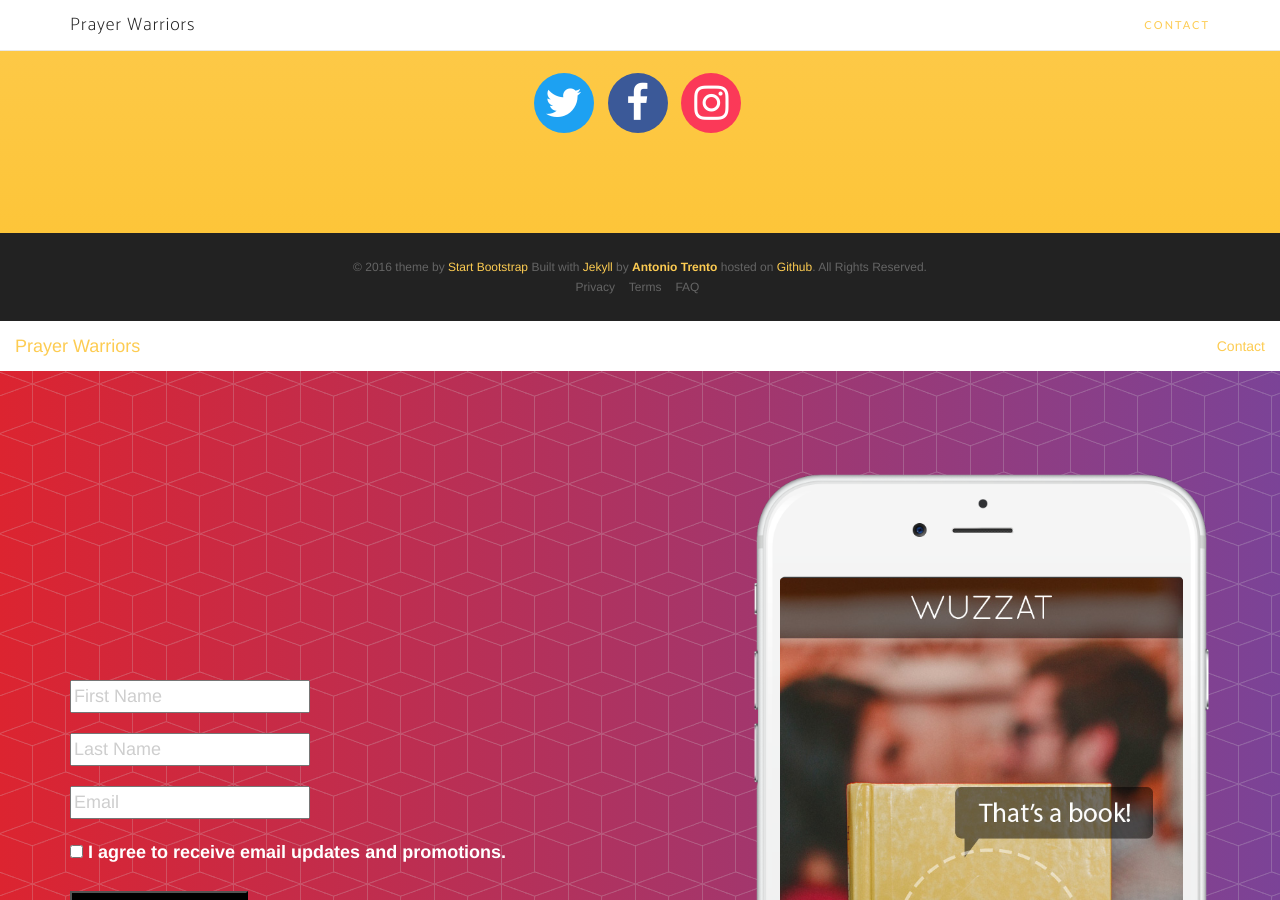
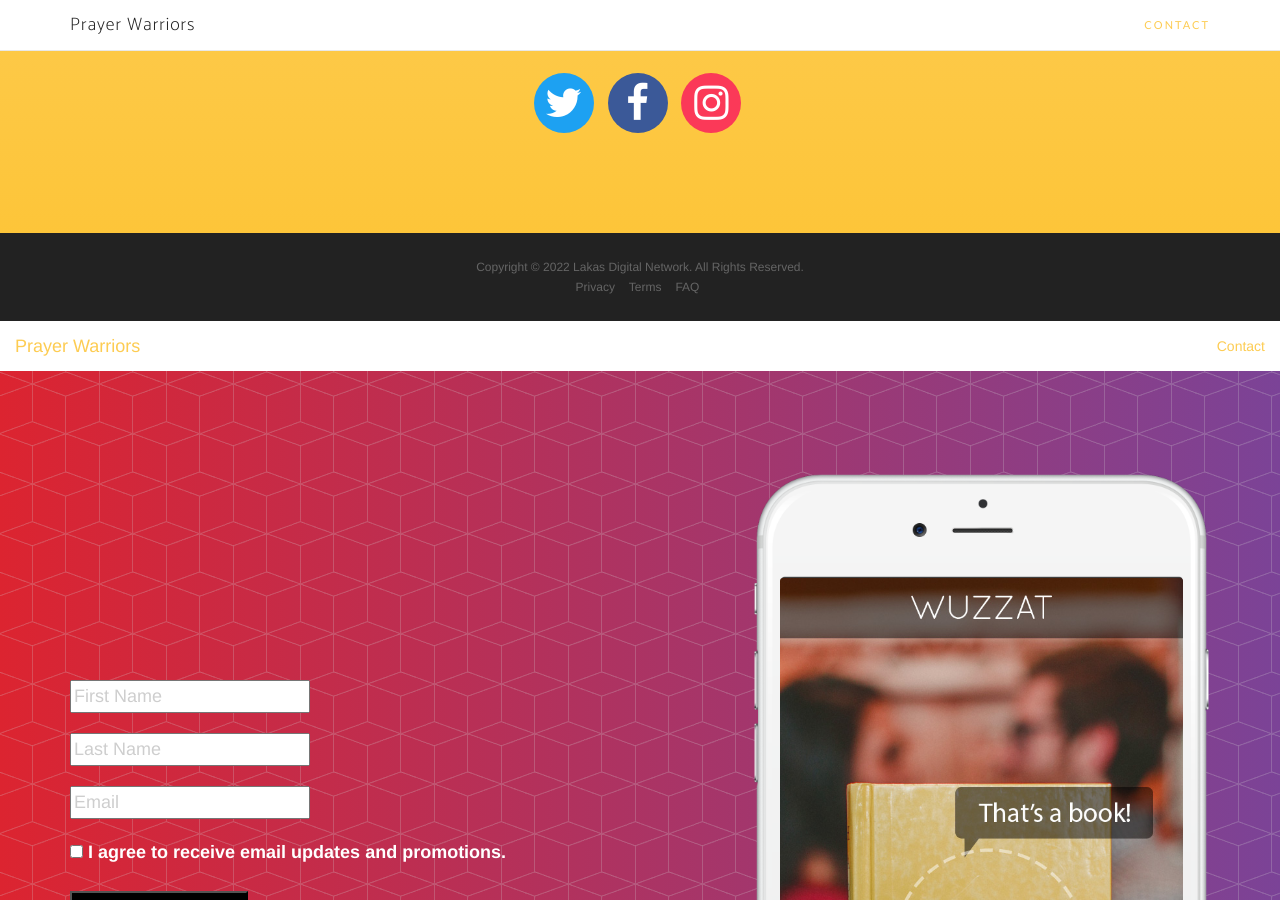
Before and after one commit to LakasNetwork/pray4others, a Jekyll site: the page built from test.html, in a window 1280 px wide and 900 px high, scrolled down 4375 px. Built offline with Jekyll 4.4.1, drawn with Linux system fonts in a browser that asks for light colours; nearby versions of some CDN libraries; some web fonts are replaced; some of the changed text lies outside the part shown.

Commit message:
Update footer

```diff
--- a/_includes/contact.html
+++ b/_includes/contact.html
@@ -13,7 +13,7 @@
 </section>
 <footer>
     <div class="container">
-        <p>&copy; 2016 theme by <a rel="nofollow" target="blank" href="https://startbootstrap.com/template-overviews/new-age/">Start Bootstrap</a> Built with <a target="_blank" rel="nofollow" href="https://jekyllrb.com/">Jekyll</a> by <a target="_blank" href="https://antoniotrento.net"><b>Antonio Trento</b></a> hosted on <a target="_blank" rel="nofollow" href="https://github.com/jekynewage/jekynewage.github.io">Github</a>. All Rights Reserved.</p>
+        <p>Copyright &copy; 2022 Lakas Digital Network. All Rights Reserved.</p>
         <ul class="list-inline">
             <li>
                 <a href="#">Privacy</a>
```
